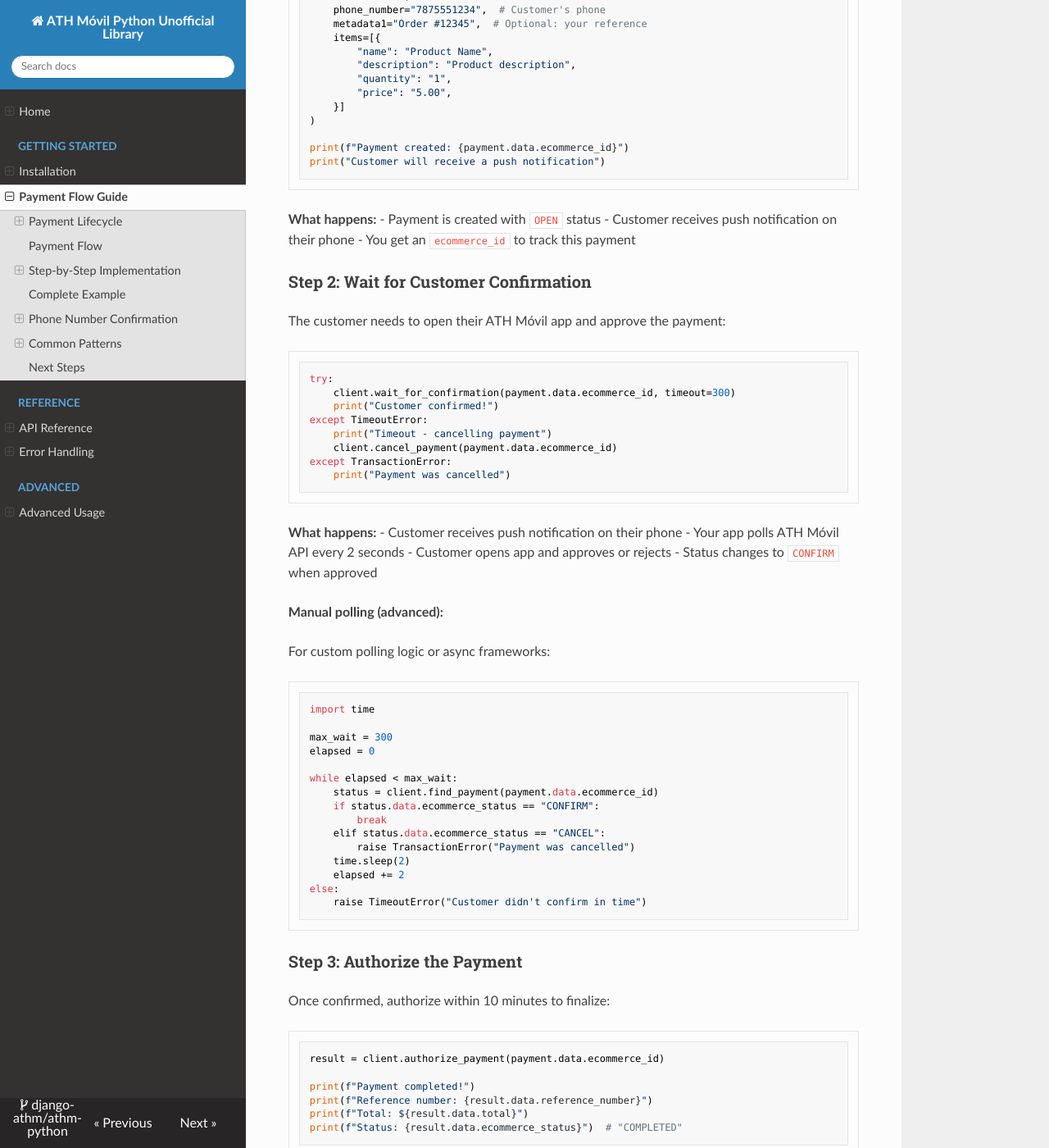
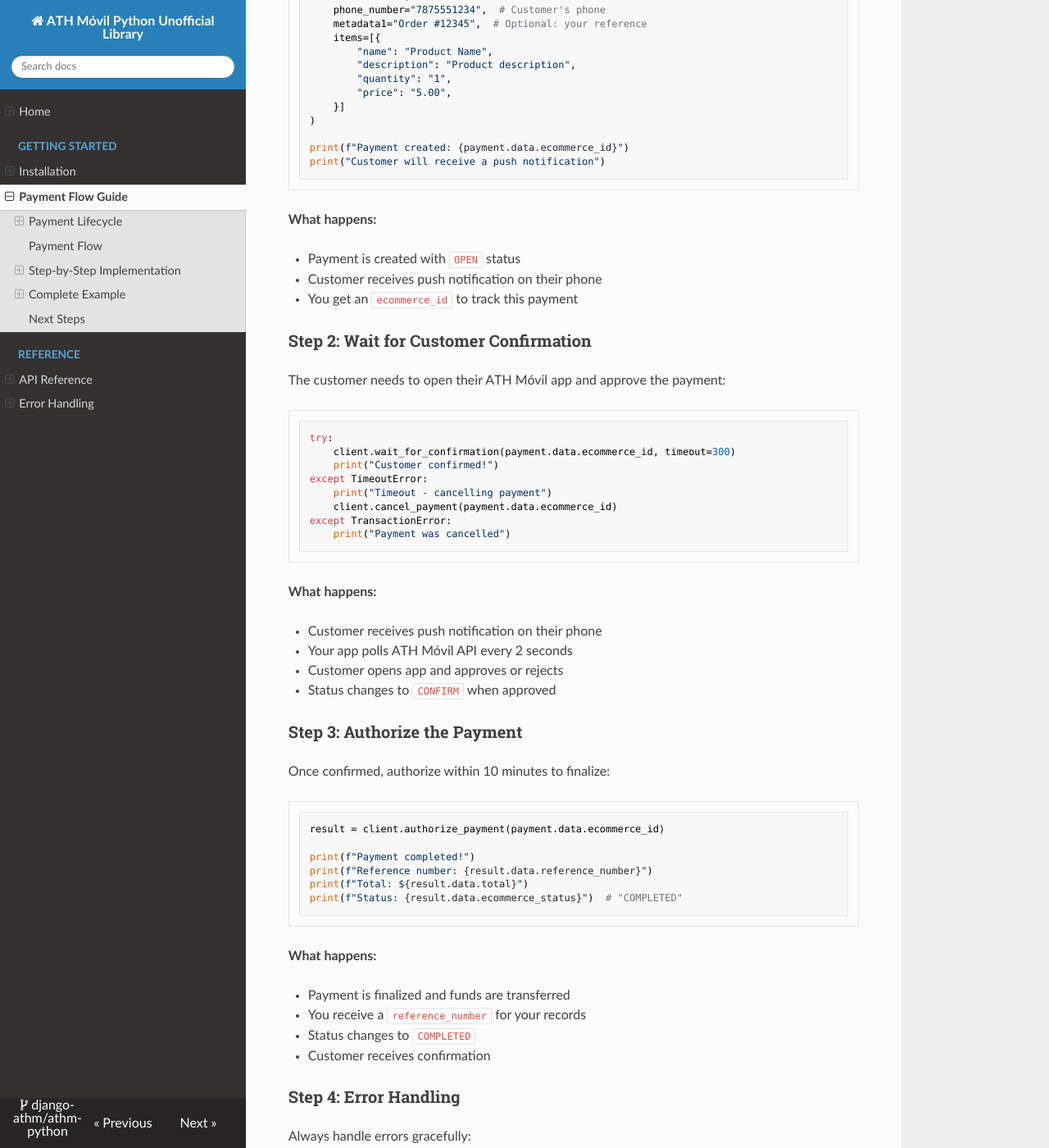
Before and after one commit to django-athm/athm-python, an MkDocs documentation site: the page built from docs/guide.md, in a window 1280 px wide and 1400 px high, scrolled down 1148 px. Shown: the whole window at 82% size. Built offline with MkDocs 1.6.1, drawn with Linux system fonts in a browser that asks for light colours; nearby versions of some CDN libraries; some of the changed text lies outside the part shown.

Commit message:
docs: fix API reference errors and cleanup documentation
Fix critical documentation issues found during validation:
- Correct TransactionData field names (sub_total, total_refunded_amount)
- Fix field types (Decimal vs str for monetary values)
- Add missing TransactionData fields (ecommerce_status, ecommerce_id, etc.)
- Fix exception attribute name (response_data vs response)
- Replace misleading empty items list with proper example
- Remove references to deleted advanced.md
- Fix API reference URL in README
- Clean up formatting and remove redundant sections

````diff
--- a/docs/guide.md
+++ b/docs/guide.md
@@ -56,6 +56,7 @@
 ```
 
 **What happens:**
+
 - Payment is created with `OPEN` status
 - Customer receives push notification on their phone
 - You get an `ecommerce_id` to track this payment
@@ -76,32 +77,11 @@
 ```
 
 **What happens:**
+
 - Customer receives push notification on their phone
 - Your app polls ATH Móvil API every 2 seconds
 - Customer opens app and approves or rejects
 - Status changes to `CONFIRM` when approved
-
-**Manual polling (advanced):**
-
-For custom polling logic or async frameworks:
-
-```python
-import time
-
-max_wait = 300
-elapsed = 0
-
-while elapsed < max_wait:
-    status = client.find_payment(payment.data.ecommerce_id)
-    if status.data.ecommerce_status == "CONFIRM":
-        break
-    elif status.data.ecommerce_status == "CANCEL":
-        raise TransactionError("Payment was cancelled")
-    time.sleep(2)
-    elapsed += 2
-else:
-    raise TimeoutError("Customer didn't confirm in time")
-```
 
 ### Step 3: Authorize the Payment
 
@@ -117,6 +97,7 @@
 ```
 
 **What happens:**
+
 - Payment is finalized and funds are transferred
 - You receive a `reference_number` for your records
 - Status changes to `COMPLETED`
@@ -236,14 +217,6 @@
         print("Payment failed")
 ```
 
-## Phone Number Confirmation
-
-ATH Móvil sends push notifications to the customer's phone. The phone number must:
-
-- Be 10 digits
-- Be registered with ATH Móvil
-- Match the customer's ATH Móvil account
-
 ### Update Phone Number
 
 If the customer provides a different phone number:
@@ -259,46 +232,7 @@
 client.wait_for_confirmation(payment.data.ecommerce_id)
 ```
 
-## Common Patterns
-
-### Pattern: Webhook Alternative
-
-If you don't want to poll, implement a customer redirect:
-
-```python
-# 1. Create payment
-payment = client.create_payment(...)
-
-# 2. Show customer a page with payment.data.ecommerce_id
-#    Customer opens ATH Móvil app and confirms
-
-# 3. Customer returns to your site, you check status
-status = client.find_payment(payment.data.ecommerce_id)
-
-if status.data.status == "CONFIRM":
-    # Authorize it
-    result = client.authorize_payment(payment.data.ecommerce_id)
-```
-
-### Pattern: Background Job
-
-For async frameworks:
-
-```python
-# In request handler
-payment = client.create_payment(...)
-enqueue_job("check_payment", payment.data.ecommerce_id)
-return {"payment_id": payment.data.ecommerce_id}
-
-# In background worker
-def check_payment(ecommerce_id):
-    client.wait_for_confirmation(ecommerce_id)
-    client.authorize_payment(ecommerce_id)
-    # Update your database, send email, etc.
-```
-
 ## Next Steps
 
 - **[API Reference](api-reference.md)** - Detailed method documentation
 - **[Error Handling](errors.md)** - All error codes and recovery
-- **[Advanced Usage](advanced.md)** - Refunds, testing, customization
--- a/mkdocs.yml
+++ b/mkdocs.yml
@@ -63,7 +63,5 @@
   - Reference:
     - API Reference: api-reference.md
     - Error Handling: errors.md
-  - Advanced:
-    - Advanced Usage: advanced.md
 
 copyright: Copyright &copy; 2025 - Raúl Negrón-Otero
````
Also changed, not shown: README.md (+1 -1 lines), docs/advanced.md (deleted, +0 -146 lines), docs/api-reference.md (+15 -10 lines), docs/errors.md (+2 -3 lines), docs/index.md (+6 -1 lines), docs/installation.md (+3 -3 lines).
